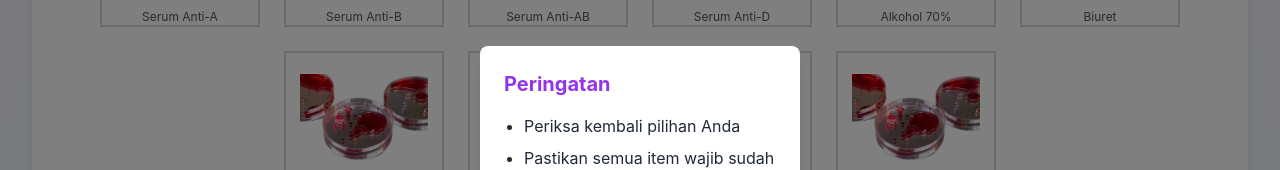
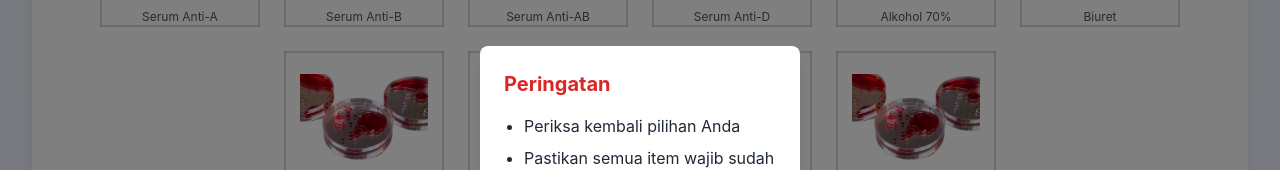
Before and after one commit to Ediw7/biofun, a React (Create React App) app: page /eksperimen-alat-bahan in a window 1280 px wide. Both pictures are taken after a click on the button "Mulai Eksperimen". Shown: the part 943-1113 px from the top of the page. Built offline with nearby package versions, Linux system fonts and the light colour scheme; grey boxes are pictures that could not be loaded.

Commit message:
ganti warna peringatan

```diff
--- a/src/pages/EksperimenAlatBahan.js
+++ b/src/pages/EksperimenAlatBahan.js
@@ -179,7 +179,7 @@
         {popupVisible && (
           <div className="fixed inset-0 bg-black bg-opacity-50 flex items-center justify-center z-50">
             <div className="bg-white rounded-lg shadow-lg p-6 w-80">
-              <h3 className="text-xl font-bold text-purple-600 mb-4">{popupTitle}</h3>
+              <h3 className="text-xl font-bold text-red-600 mb-4">{popupTitle}</h3>
               <ul className="list-disc pl-5">
                 {popupContent.map((item, index) => (
                   <li key={index} className="text-gray-800 mb-2">{item.nama}</li>
```
